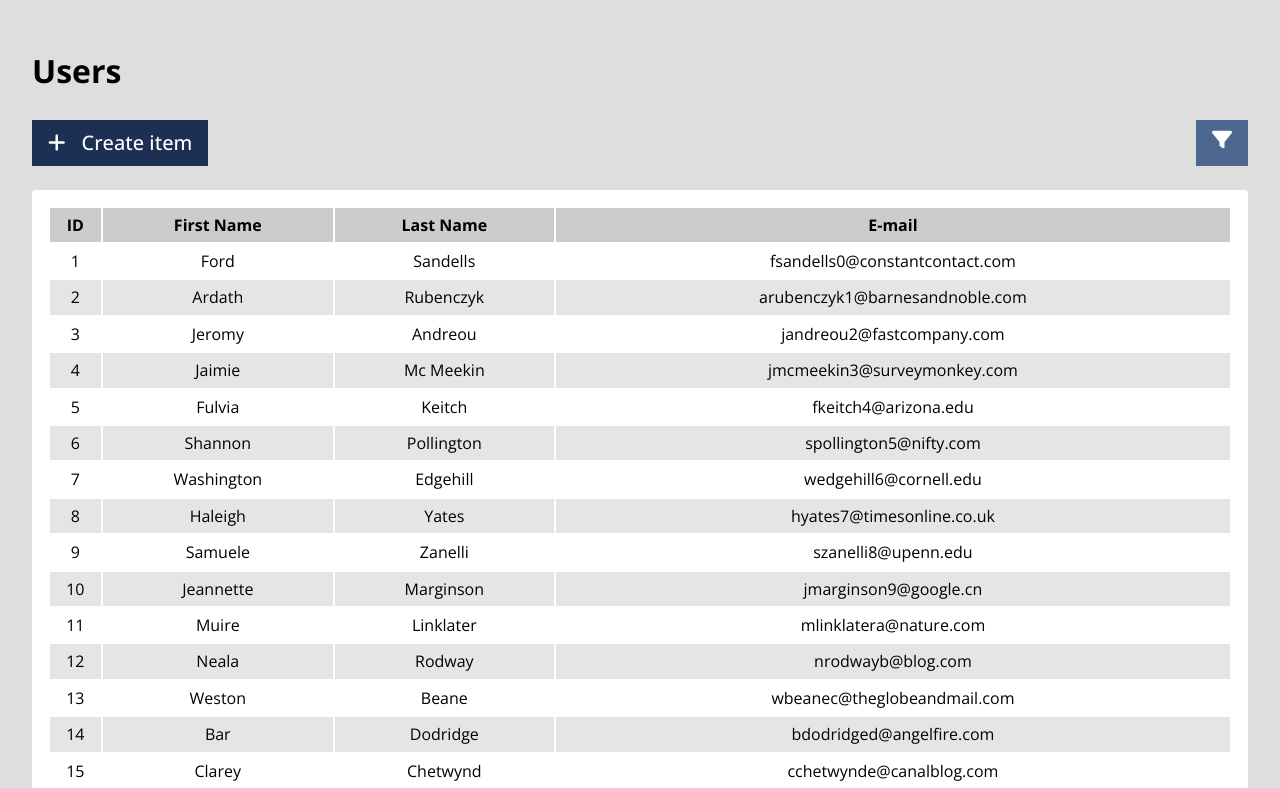
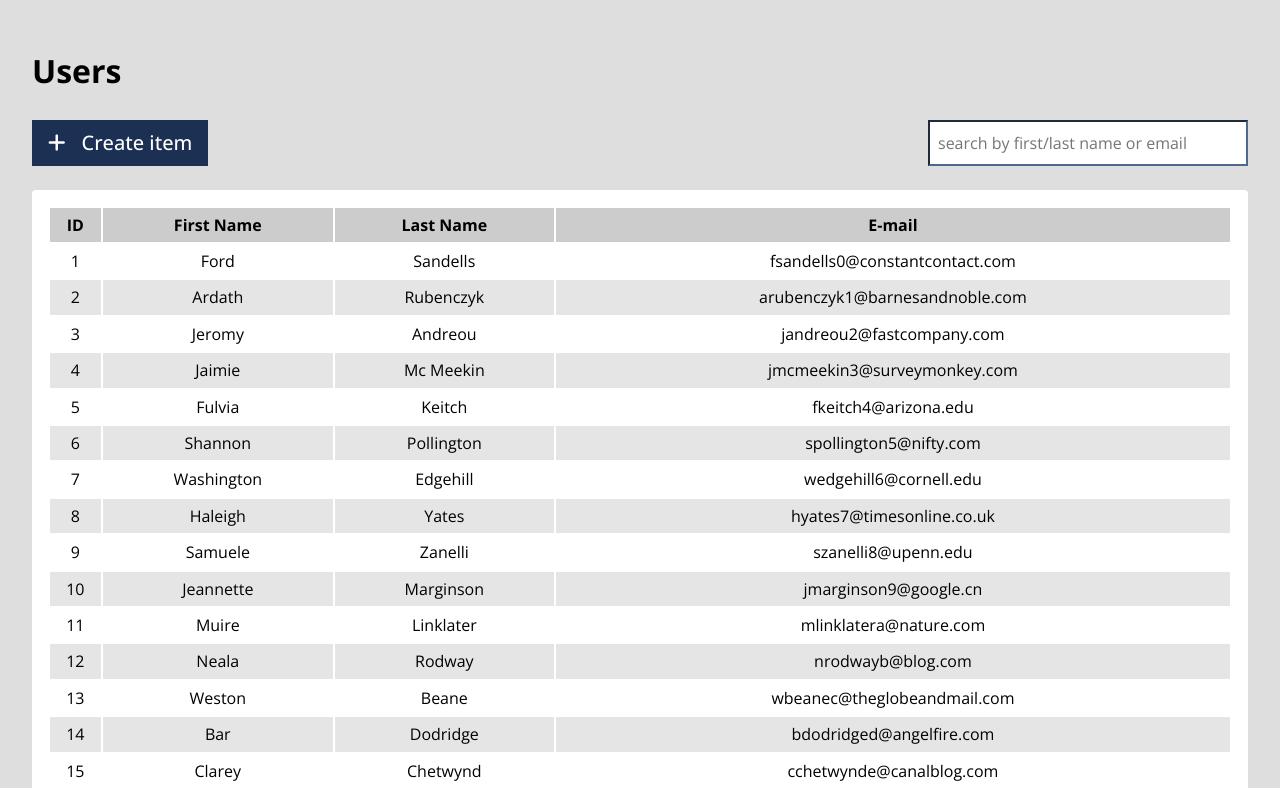
Before and after one commit to jonaslocke/fit-interview-autodesk, a React (Create React App) app: page / in a window 1280 px wide. Shown: the top 788 px of the page. Built offline with nearby package versions, Linux system fonts and the light colour scheme.

Commit message:
searchBar component

```diff
--- a/src/App.css
+++ b/src/App.css
@@ -18,6 +18,9 @@ body {
 .hover-bg-primary:hover {
   background-color: var(--primary);
 }
+.b--primary {
+  border-color: var(--primary);
+}
 
 .bg-secondary {
   background-color: var(--secondary);
@@ -29,7 +32,14 @@ body {
 .hover-bg-secondary:hover {
   background-color: var(--secondary);
 }
+.b--secondary {
+  border-color: var(--secondary);
+}
 
 .cup {
   cursor: pointer;
 }
+
+.no-focus:focus {
+  outline: none;
+}
--- a/src/components/ActionsBar.tsx
+++ b/src/components/ActionsBar.tsx
@@ -1,4 +1,5 @@
 import { Button } from "./Button";
+import { SearchBar } from "./SearchBar";
 
 export const ActionsBar = () => {
   return (
@@ -7,10 +8,7 @@ export const ActionsBar = () => {
         leftIcon={<i className="fa-solid fa-plus"></i>}
         label="Create item"
       />
-      <Button
-        leftIcon={<i className="fa-solid fa-filter"></i>}
-        color="secondary"
-      />
+      <SearchBar />
     </div>
   );
 };
--- /dev/null
+++ b/src/components/SearchBar.tsx
@@ -0,0 +1,28 @@
+import { FormEvent, useContext } from "react";
+import { SearchContext } from "../Contexts";
+
+export const SearchBar = () => {
+  const { search, setSearch } = useContext(SearchContext);
+  const handleSubmit = (event: FormEvent<HTMLFormElement>) => {
+    event.preventDefault();
+    setSearch("");
+  };
+  return (
+    <form onSubmit={(event) => handleSubmit(event)} className="flex">
+      {search.length > 0 && (
+        <label htmlFor="submit" className="mh2 flex items-center grow">
+          <i className="fa-solid fa-circle-xmark f3 orange cup"></i>
+        </label>
+      )}
+      <input
+        type="text"
+        value={search}
+        onChange={(event) => setSearch(event.target.value)}
+        className="input-reset lh-copy ph2 b--secondary no-focus"
+        placeholder="search by first/last name or email"
+        style={{ width: 320 }}
+      />
+      <input type="submit" id="submit" name="submit" hidden />
+    </form>
+  );
+};
```
